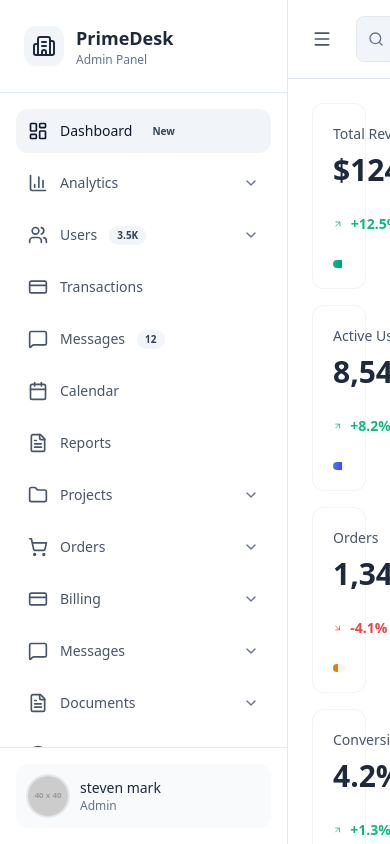
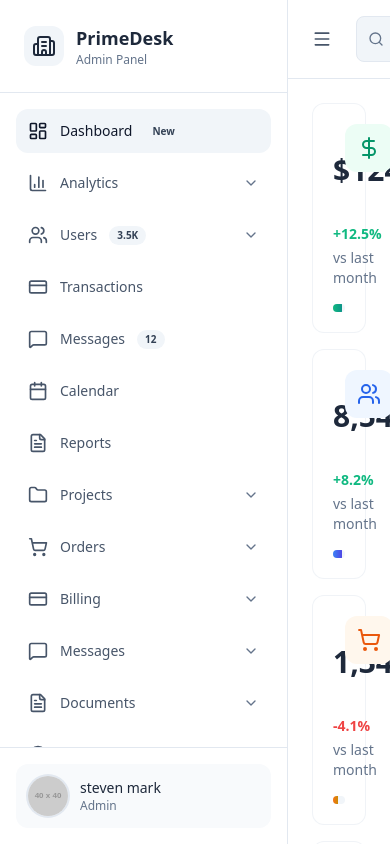
Before and after one commit to edward007-git/admin-dashboard, a React (Vite) app: page / in a window 390 px wide. Built offline with nearby package versions, Linux system fonts and the light colour scheme.

Commit message:
refactor: enhance layout and styling of StaticGrid component for improved responsiveness

```diff
--- a/src/Components/Dashboard/StaticGrid.jsx
+++ b/src/Components/Dashboard/StaticGrid.jsx
@@ -4,29 +4,29 @@ import { stats } from "../../data/Stats";
 
 const StaticGrid = () => {
   return (
-    <div className='grid grid-cols-1 md:grid-cols-2 xl:grid-cols-4 gap-4'>
+    <div className="w-full grid grid-cols-1 sm:grid-cols-2 xl:grid-cols-4 gap-4">
       {stats.map((stat, index) => (
         <div
           key={index}
-          className='bg-white/80 dark:bg-slate-900/80 backdrop-blur-xl border
+          className="w-full min-w-0 bg-white/80 dark:bg-slate-900/80 backdrop-blur-xl border
          border-slate-200/50 dark:border-slate-700/50 rounded-xl p-5 hover:shadow-xl
-         hover:shadow-slate-200/20 dark:hover:shadow-slate-900/20 transition-all duration-300'
+         hover:shadow-slate-200/20 dark:hover:shadow-slate-900/20 transition-all duration-300"
         >
-          <div className='flex items-start justify-between'>
-            <div className='flex-1'>
-              <p className='text-sm font-medium text-slate-600 dark:text-slate-400 mb-2'>
+          <div className="flex items-start justify-between gap-3">
+            <div className="flex-1 min-w-0">
+              <p className="text-sm font-medium text-slate-600 dark:text-slate-400 mb-2 truncate">
                 {stat.title}
               </p>
 
-              <p className='text-3xl font-bold text-slate-800 dark:text-white mb-4'>
+              <p className="text-3xl font-bold text-slate-800 dark:text-white mb-4">
                 {stat.value}
               </p>
 
-              <div className='flex items-center space-x-2'>
+              <div className="flex items-center flex-wrap gap-1">
                 {stat.trend === "up" ? (
-                  <ArrowUpRight className='w-4 h-4 text-emerald-500' />
+                  <ArrowUpRight className="w-4 h-4 text-emerald-500" />
                 ) : (
-                  <ArrowDownRight className='w-4 h-4 text-red-500' />
+                  <ArrowDownRight className="w-4 h-4 text-red-500" />
                 )}
 
                 <span
@@ -37,7 +37,7 @@ const StaticGrid = () => {
                   {stat.change}
                 </span>
 
-                <span className='text-sm text-slate-500 dark:text-slate-400'>
+                <span className="text-sm text-slate-500 dark:text-slate-400">
                   vs last month
                 </span>
               </div>
@@ -45,14 +45,14 @@ const StaticGrid = () => {
 
             {/* Icon Box */}
             <div
-              className={`p-3 rounded-xl ${stat.bgColor} group-hover:scale-110 transition-all duration-200`}
+              className={`p-3 rounded-xl ${stat.bgColor} group-hover:scale-110 transition-all duration-200 flex-shrink-0`}
             >
               <stat.icon className={`w-6 h-6 ${stat.textColor}`} />
             </div>
           </div>
 
           {/* Progress Bar INSIDE Card */}
-          <div className='mt-4 h-2 bg-slate-100 dark:bg-slate-800 rounded-full overflow-hidden'>
+          <div className="mt-4 h-2 bg-slate-100 dark:bg-slate-800 rounded-full overflow-hidden">
             <div
               className={`h-full bg-gradient-to-r ${stat.color}`}
               style={{ width: stat.trend === "up" ? "75%" : "45%" }}
```
